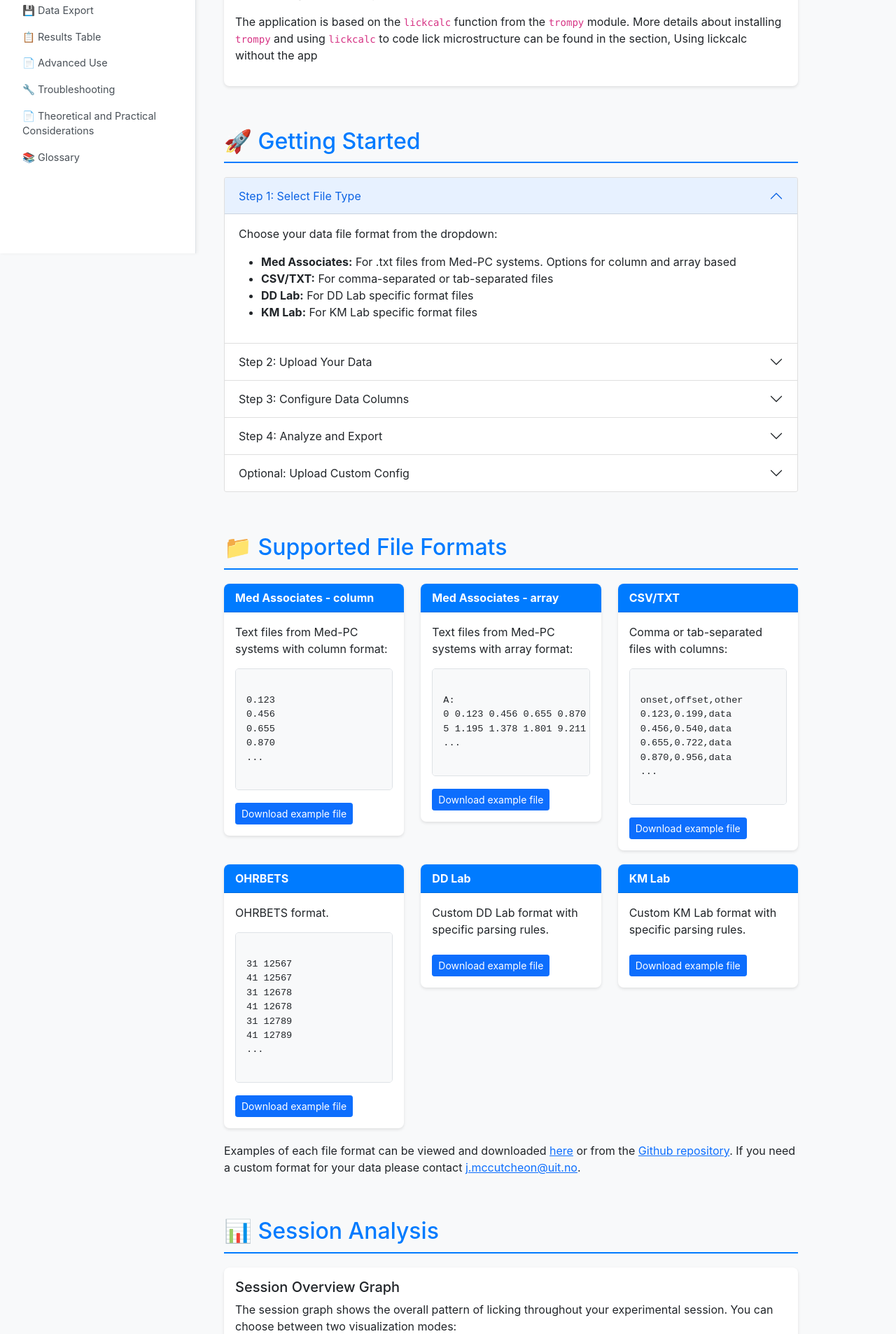
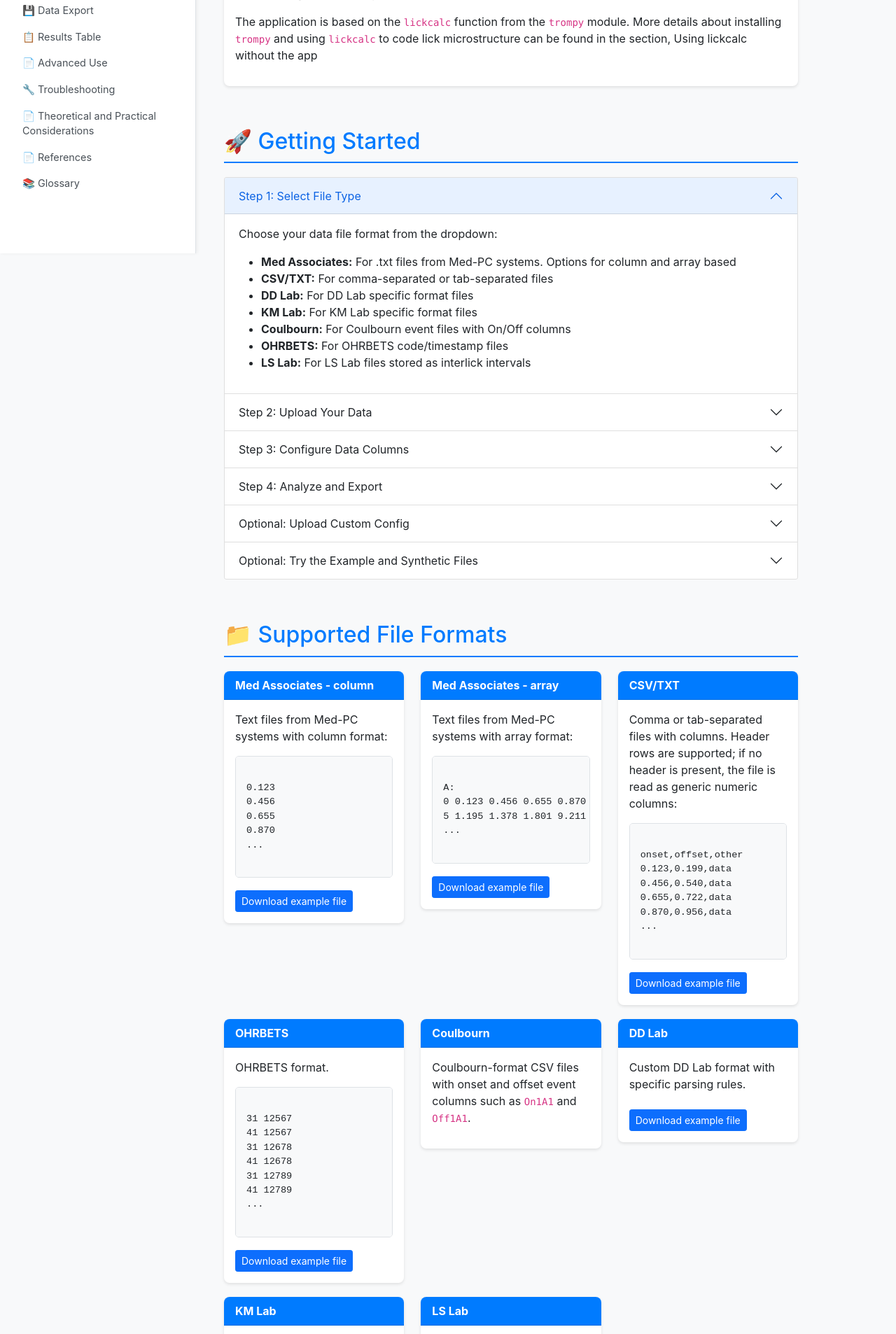
Before and after one commit to uit-no/lickcalc, a Flask app: page /help in a window 1280 px wide. Shown: the part 430-2336 px from the top of the page at 70% size. Run offline with Flask 3, Linux system fonts and the light colour scheme.

Commit message:
updationg help files

```diff
--- a/templates/help.html
+++ b/templates/help.html
@@ -35,6 +35,7 @@
                     <li><a href="#advanced-use">📄 Advanced Use</a></li>
                     <li><a href="#troubleshooting">🔧 Troubleshooting</a></li>
                     <li><a href="#theoretical-practical">📄 Theoretical and Practical Considerations</a></li>
+                    <li><a href="#references">📄 References</a></li>
                     <li><a href="#glossary">📚 Glossary</a></li>
 
                 </ul>
@@ -54,6 +55,7 @@
             {% include 'help_chapters/advanced-use.html' %}
             {% include 'help_chapters/troubleshooting.html' %}
             {% include 'help_chapters/theoretical-practical.html' %}
+            {% include 'help_chapters/references.html' %}
             {% include 'help_chapters/glossary.html' %}
         </main>
     </div>
--- a/templates/help_chapters/file-formats.html
+++ b/templates/help_chapters/file-formats.html
@@ -38,7 +38,7 @@ A:
                     <div class="card">
                         <div class="card-header">CSV/TXT</div>
                         <div class="card-body">
-                            <p>Comma or tab-separated files with columns:</p>
+                            <p>Comma or tab-separated files with columns. Header rows are supported; if no header is present, the file is read as generic numeric columns:</p>
                             <div class="code-block">
 onset,offset,other
 0.123,0.199,data
@@ -73,6 +73,15 @@ onset,offset,other
 
                 <div class="col-md-4">
                     <div class="card">
+                        <div class="card-header">Coulbourn</div>
+                        <div class="card-body">
+                            <p>Coulbourn-format CSV files with onset and offset event columns such as <code>On1A1</code> and <code>Off1A1</code>.</p>
+                        </div>
+                    </div>
+                </div>
+
+                <div class="col-md-4">
+                    <div class="card">
                         <div class="card-header">DD Lab</div>
                         <div class="card-body">
                             <p>Custom DD Lab format with specific parsing rules.</p>
@@ -91,6 +100,15 @@ onset,offset,other
                     </div>
                 </div>
 
+                <div class="col-md-4">
+                    <div class="card">
+                        <div class="card-header">LS Lab</div>
+                        <div class="card-body">
+                            <p>LS Lab files are converted from interlick-interval presentations into cumulative lick timestamps.</p>
+                        </div>
+                    </div>
+                </div>
+
             </div>
             <p>Examples of each file format can be viewed and downloaded <a href="/assets/examples/example-files.zip" download >here</a> or from the <a href=https://github.com/jaimemcc/lickcalc_webapp/data target="_blank">Github repository</a>. If you need a custom format for your data please contact <a href="mailto:j.mccutcheon@uit.no">j.mccutcheon@uit.no</a>.
             </p>
--- a/templates/help_chapters/getting-started.html
+++ b/templates/help_chapters/getting-started.html
@@ -15,6 +15,9 @@
                                 <li><strong>CSV/TXT:</strong> For comma-separated or tab-separated files</li>
                                 <li><strong>DD Lab:</strong> For DD Lab specific format files</li>
                                 <li><strong>KM Lab:</strong> For KM Lab specific format files</li>
+                                <li><strong>Coulbourn:</strong> For Coulbourn event files with On/Off columns</li>
+                                <li><strong>OHRBETS:</strong> For OHRBETS code/timestamp files</li>
+                                <li><strong>LS Lab:</strong> For LS Lab files stored as interlick intervals</li>
                             </ul>
                         </div>
                     </div>
@@ -103,6 +106,27 @@
                         </div>
                     </div>
                 </div>
+
+                <div class="accordion-item">
+                    <h2 class="accordion-header">
+                        <button class="accordion-button collapsed" type="button" data-bs-toggle="collapse" data-bs-target="#step6">
+                            Optional: Try the Example and Synthetic Files
+                        </button>
+                    </h2>
+                    <div id="step6" class="accordion-collapse collapse" data-bs-parent="#gettingStartedAccordion">
+                        <div class="accordion-body">
+                            <p>The app ships with example data and synthetic edge-case fixtures for quick testing and validation:</p>
+                            <ul>
+                                <li>Open the <code>assets/examples/</code> folder to find example files and test inputs</li>
+                                <li>Use the About dialog to download the bundled example-file archive</li>
+                                <li>Use the synthetic edge-case CSV files to check onset/offset handling, batch behavior, and analysis edge cases</li>
+                            </ul>
+                            <div class="tip-box">
+                                <strong>💡 Tip:</strong> These files are useful when you want to confirm a new setting or feature without using your own data first.
+                            </div>
+                        </div>
+                    </div>
+                </div>
             </div>
         </section>
 
--- a/templates/help_chapters/microstructural.html
+++ b/templates/help_chapters/microstructural.html
@@ -38,6 +38,22 @@
             </div>
 
             <div class="card mt-3">
+                <div class="card-header">Additional Plot Modes</div>
+                <div class="card-body">
+                    <div class="row">
+                        <div class="col-md-6">
+                            <h6>First n ILIs</h6>
+                            <p>This plot shows the mean interlick interval for the first n licks within each burst, with SEM shading. It is useful when you want to compare how burst structure changes across the start of a burst rather than only looking at the overall ILI histogram.</p>
+                        </div>
+                        <div class="col-md-6">
+                            <h6>Intercontact Lengths</h6>
+                            <p>When offset data are available, the long-lick plot can switch to intercontact lengths. This is based on onset/offset timing and is separate from the standard lick-duration histogram.</p>
+                        </div>
+                    </div>
+                </div>
+            </div>
+
+            <div class="card mt-3">
                 <div class="card-header">Lick Duration Analysis</div>
                 <div class="card-body">
                     <p><strong>Requirements:</strong> Both onset and offset data must be available.</p>
@@ -57,6 +73,7 @@
                                 <li>Licks exceeding the long lick threshold</li>
                                 <li>Count and maximum duration reported</li>
                                 <li>Can be excluded from analysis if desired</li>
+                                <li>Intercontact timing is reported when the intercontact plot mode is selected</li>
                             </ul>
                         </div>
                     </div>
```
Also changed, not shown: docs/HELP_REFACTORING_SUMMARY.md (+5 -3 lines), docs/HELP_STRUCTURE_VISUAL.md (+6 -3 lines), docs/QUICK_HELP_GUIDE.md (+4 -2 lines), docs/README_HELP.md.
